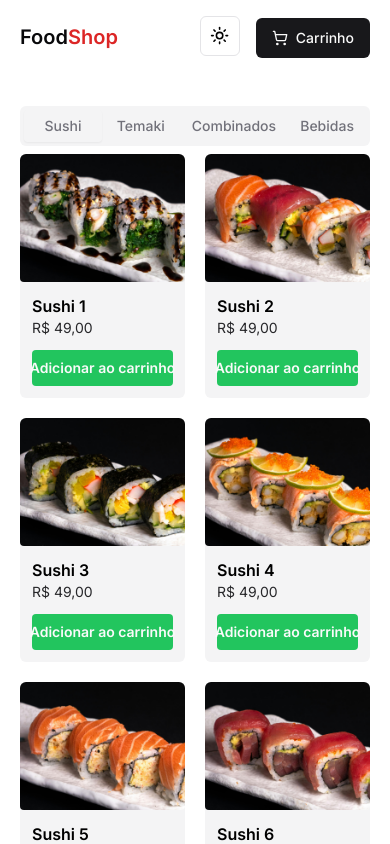
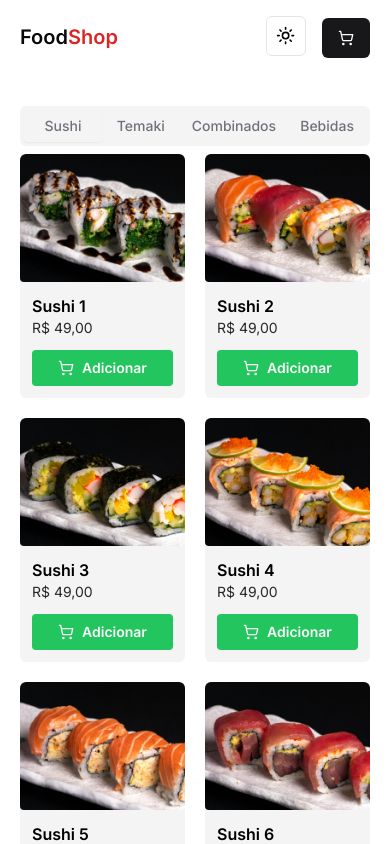
Before and after one commit to hiigorsilva/foodshop, a Next.js app: page / in a window 390 px wide. Shown: the top 844 px of the page. Built offline with nearby package versions, Linux system fonts and the light colour scheme.

Commit message:
feat: create shopping cart

```diff
--- /dev/null
+++ b/src/components/cart/empty.tsx
@@ -0,0 +1,7 @@
+export const CartEmpty = () => {
+  return (
+    <li className="w-full">
+      <h2 className="text-sm text-zinc-400">Seu carrinho está vazio</h2>
+    </li>
+  )
+}
--- /dev/null
+++ b/src/components/cart/item-quantity.tsx
@@ -0,0 +1,21 @@
+import type { Cart } from '@/types/cart'
+import { Button } from '../ui/button'
+
+type CartItemQuantityProps = {
+  cartItem: Cart
+}
+export const CartItemQuantity = ({ cartItem }: CartItemQuantityProps) => {
+  return (
+    <div className="flex justify-center items-center rounded overflow-hidden bg-zinc-400">
+      <Button className="rounded-none" size="sm">
+        -
+      </Button>
+      <div className="flex justify-center items-center w-9 text-sm">
+        {cartItem.quantity}
+      </div>
+      <Button className="rounded-none" size="sm">
+        +
+      </Button>
+    </div>
+  )
+}
--- /dev/null
+++ b/src/components/cart/item.tsx
@@ -0,0 +1,39 @@
+import { formatCurrency } from '@/function/format-currency'
+import type { Cart } from '@/types/cart'
+import Image from 'next/image'
+import { CartItemQuantity } from './item-quantity'
+
+type CartItemProps = {
+  cartItem: Cart
+}
+
+export const CartItem = ({ cartItem }: CartItemProps) => {
+  return (
+    <li className="flex justify-between items-center gap-4">
+      {/* IMAGE */}
+      <div className="relative w-16 h-12 overflow-hidden rounded">
+        <Image
+          className="object-cover"
+          src={`${cartItem.product.image}`}
+          alt={cartItem.product.name}
+          sizes="(max-width: 768px) 100vw, 100px"
+          priority
+          fill
+        />
+      </div>
+
+      {/* DETAILS */}
+      <div className="flex-1">
+        <h3 className="font-semibold text-sm">{cartItem.product.name}</h3>
+        <p className="text-sm text-zinc-400">
+          {formatCurrency(cartItem.product.price)}
+        </p>
+      </div>
+
+      {/* QUANTITY */}
+      <div>
+        <CartItemQuantity cartItem={cartItem} />
+      </div>
+    </li>
+  )
+}
--- a/src/components/cart/sidebar.tsx
+++ b/src/components/cart/sidebar.tsx
@@ -1,3 +1,7 @@
+'use client'
+
+import { formatCurrency } from '@/function/format-currency'
+import { useCartStore } from '@/stores/cart-store'
 import { ShoppingCartIcon } from 'lucide-react'
 import { Button } from '../ui/button'
 import { Separator } from '../ui/separator'
@@ -8,38 +12,67 @@ import {
   SheetTitle,
   SheetTrigger,
 } from '../ui/sheet'
+import { CartEmpty } from './empty'
+import { CartItem } from './item'
 
 export const CartSidebar = () => {
+  const { cart } = useCartStore(state => state)
+
+  const subtotal = cart.reduce((total, item) => total + item.product.price, 0)
+
   return (
     <Sheet>
       <SheetTrigger asChild>
-        <Button className="gap-2">
+        <Button className="relative gap-2">
           <ShoppingCartIcon className="size-4" />
-          Carrinho
+          <span className="hidden xs:block">Carrinho</span>
+          {cart.length > 0 && (
+            <div
+              className="absolute -top-1.5 -right-1.5 grid place-content-center
+              text-[0.75rem] text-zinc-50 size-5 rounded-full bg-red-500"
+            >
+              {cart.length}
+            </div>
+          )}
         </Button>
       </SheetTrigger>
 
-      <SheetContent className="bg-zinc-900">
-        <SheetHeader>
-          <SheetTitle>Meu carrinho</SheetTitle>
+      <SheetContent className="max-h-dvh h-full flex flex-col gap-6 bg-zinc-900">
+        {/* HEADER */}
+        <SheetHeader className="w-full h-fit space-y-6">
+          <SheetTitle className="flex items-center gap-3">
+            <ShoppingCartIcon className="size-5" strokeWidth={2} />
+            Meu carrinho
+          </SheetTitle>
+          <Separator />
         </SheetHeader>
-        <div className="space-y-6">
-          {/* PEIDIDOS */}
-          <div className="flex flex-col gap-6">sdf</div>
 
+        {/* PRODUTOS */}
+        <ul className="flex flex-1 flex-col space-y-6 pr-3 overflow-y-auto">
+          {cart.map(cartItem => (
+            <CartItem key={cartItem.product.id} cartItem={cartItem} />
+          ))}
+          {cart.length === 0 && <CartEmpty />}
+        </ul>
+
+        {/* FOOTER */}
+        <div className="w-full h-fit space-y-6">
           <Separator />
 
           {/* SUBTOTAL */}
           <div className="flex justify-between items-center text-sm">
             <span>Subtotal:</span>
-            <span>R$ 0,00</span>
+            <span>{formatCurrency(subtotal)}</span>
           </div>
-
-          <Separator />
 
           {/* FINALIZAR */}
           <div className="flex justify-center items-center">
-            <Button className="bg-green-500">Finalizar pedido</Button>
+            <Button
+              className="w-full sm:w-fit bg-green-500"
+              disabled={cart.length === 0}
+            >
+              Finalizar pedido
+            </Button>
           </div>
         </div>
       </SheetContent>
--- a/src/components/products/product-item.tsx
+++ b/src/components/products/product-item.tsx
@@ -4,7 +4,9 @@ import { Button } from '@/components/ui/button'
 import { ToastAction } from '@/components/ui/toast'
 import { formatCurrency } from '@/function/format-currency'
 import { useToast } from '@/hooks/use-toast'
+import { useCartStore } from '@/stores/cart-store'
 import type { Product } from '@/types/product'
+import { ShoppingCartIcon } from 'lucide-react'
 import Image from 'next/image'
 
 type Props = {
@@ -13,8 +15,11 @@ type Props = {
 
 export const ProductItem = ({ product }: Props) => {
   const { toast } = useToast()
+  const { upsertCartItem } = useCartStore(state => state)
 
   const handleAddToCart = () => {
+    upsertCartItem(product, 1)
+
     toast({
       title: 'Produto adicionado ao carrinho',
       description: product.name,
@@ -34,6 +39,8 @@ export const ProductItem = ({ product }: Props) => {
           className="object-cover"
           src={product.image}
           alt={product.name}
+          sizes="(max-width: 768px) 100vw, 500px"
+          priority
           fill
         />
       </div>
@@ -47,11 +54,12 @@ export const ProductItem = ({ product }: Props) => {
         </div>
 
         <Button
-          className="w-full font-semibold text-sm bg-green-500 rounded"
+          className="w-full gap-2 font-semibold text-sm bg-green-500 rounded"
           onClick={handleAddToCart}
           size="sm"
         >
-          Adicionar ao carrinho
+          <ShoppingCartIcon className="size-4" />
+          Adicionar
         </Button>
       </div>
     </li>
--- /dev/null
+++ b/src/stores/cart-store.ts
@@ -0,0 +1,37 @@
+import type { Cart } from '@/types/cart'
+import type { Product } from '@/types/product'
+import { create } from 'zustand'
+
+type States = {
+  cart: Cart[]
+}
+type Actions = {
+  upsertCartItem: (product: Product, quantity: number) => void
+}
+
+const initialState: States = {
+  cart: [],
+}
+
+export const useCartStore = create<States & Actions>(set => ({
+  ...initialState,
+  upsertCartItem: (product, quantity) =>
+    set(state => {
+      const productIndex = state.cart.findIndex(
+        prod => prod.product.id === product.id
+      )
+      const hasThisProduct = productIndex <= 0
+
+      const updatedCart = hasThisProduct
+        ? [...state.cart, { product, quantity }]
+        : state.cart.map((item, index) =>
+            index === productIndex
+              ? { ...item, quantity: item.quantity + quantity }
+              : item
+          )
+
+      const filteredCart = updatedCart.filter(item => item.quantity > 0)
+
+      return { ...state, cart: filteredCart }
+    }),
+}))
--- /dev/null
+++ b/src/types/cart.ts
@@ -0,0 +1,6 @@
+import type { Product } from './product'
+
+export type Cart = {
+  product: Product
+  quantity: number
+}
```
